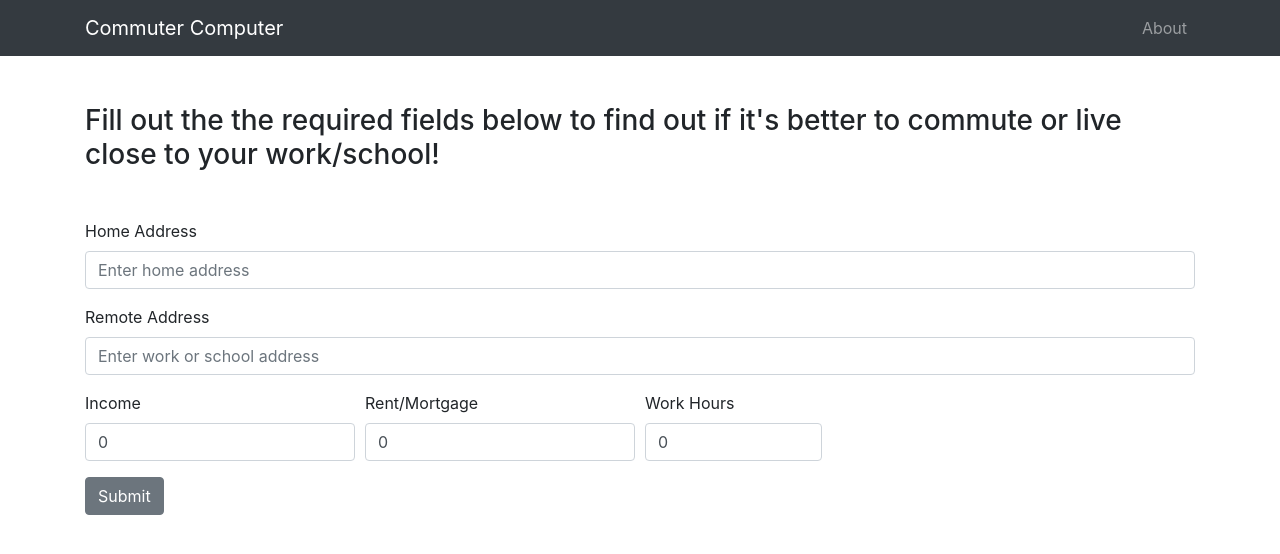
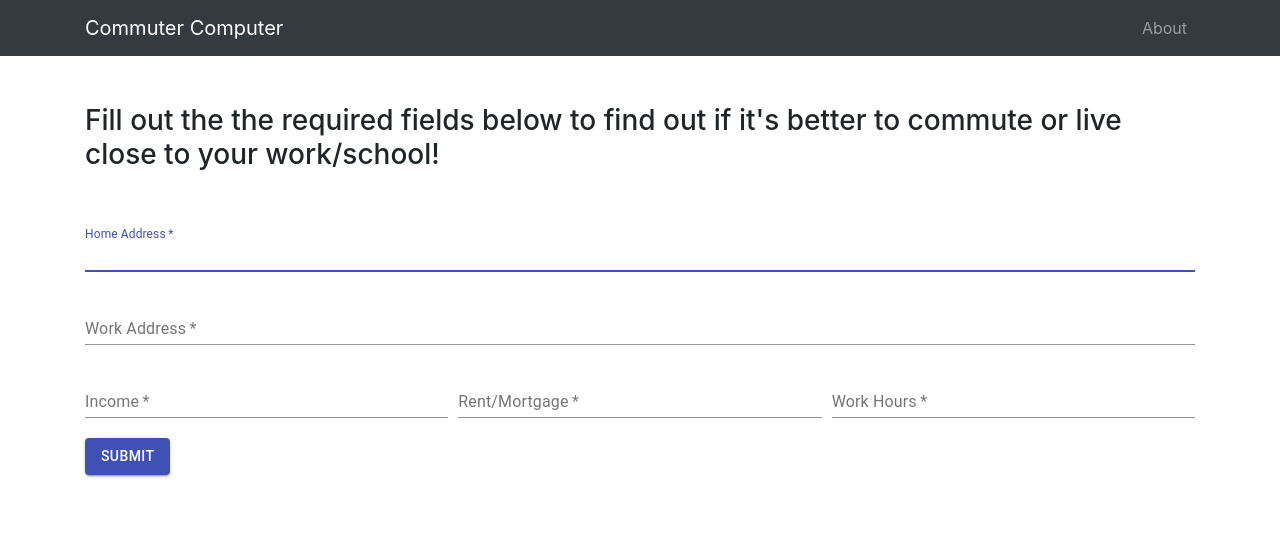
Before and after one commit to CS4800/commuter-computer, a React (Create React App) app in the folder client/: page / in a window 1280 px wide. Shown: the top 554 px of the page. Built offline with nearby package versions, Linux system fonts and the light colour scheme.

Commit message:
Switched form input components to material-ui

```diff
--- a/client/package.json
+++ b/client/package.json
@@ -3,6 +3,7 @@
   "version": "0.1.0",
   "private": true,
   "dependencies": {
+    "@material-ui/core": "^4.5.0",
     "axios": "^0.19.0",
     "bootstrap": "^4.3.1",
     "react": "^16.9.0",
--- a/client/src/App.js
+++ b/client/src/App.js
@@ -13,9 +13,9 @@ class App extends Component {
     formData: {
       homeAddr: '',
       remoteAddr: '',
-      income: 0,
-      homeCost: 0,
-      workHours: 0,
+      income: '',
+      homeCost: '',
+      workHours: '',
       data: null
     }
   };
@@ -24,7 +24,7 @@ class App extends Component {
     let { name, value } = e.target;
 
     // prevent NaN error when returning empty value to float type
-    if (e.target.value === 'number' && !value) value = 0;
+    if (e.target.type === 'number' && !value) value = '';
 
     this.formUpdate({ name: name, value: value });
   };
@@ -48,7 +48,7 @@ class App extends Component {
           <Container>
             <Switch>
               <Route path='/about'>
-                <About/>
+                <About />
               </Route>
               <Route path='/'>
                 <ComCalc
--- a/client/src/components/FormData.js
+++ b/client/src/components/FormData.js
@@ -1,83 +1,105 @@
-import React, { Component } from 'react';
-import { Col, Row, Button, Form, FormGroup, Label, Input } from 'reactstrap';
+import React from 'react';
+import { Col, Row, Form, FormGroup } from 'reactstrap';
 import axios from 'axios';
+import Button from '@material-ui/core/Button';
+import TextField from '@material-ui/core/TextField';
 
-export class FormData extends Component {
-  getResults = () => {
-    axios.post('/api/com-calc', this.props.formData).then(res => {
-      this.props.formUpdate({ name: 'data', value: res.data });
+export function FormData(props) {
+  const getResults = e => {
+    e.preventDefault();
+    axios.post('/api/com-calc', props.formData).then(res => {
+      props.formUpdate({ name: 'data', value: res.data });
     });
   };
 
-  render() {
   return (
     <React.Fragment>
       <Form>
         <FormGroup>
-            <Label for='homeAddr'>Home Address</Label>
-            <Input
+          <TextField
             type='text'
+            id='homeAddr'
+            label='Home Address'
             name='homeAddr'
-              id='homeAddr'
-              placeholder='Enter home address'
-              value={this.props.formData.homeAddr}
-              onChange={this.props.formChange}
+            fullWidth
+            margin='dense'
+            autoFocus
+            required
+            value={props.formData.homeAddr}
+            onChange={props.formChange}
           />
         </FormGroup>
         <FormGroup>
-            <Label for='remoteAddr'>Remote Address</Label>
-            <Input
+          <TextField
             type='text'
+            id='remoteAddr'
+            label='Work Address'
             name='remoteAddr'
-              id='remoteAddr'
-              placeholder='Enter work or school address'
-              value={this.props.formData.remoteAddr}
-              onChange={this.props.formChange}
+            fullWidth
+            margin='dense'
+            required
+            value={props.formData.remoteAddr}
+            onChange={props.formChange}
           />
         </FormGroup>
         <Row form>
-            <Col md={3}>
+          <Col>
             <FormGroup>
-                <Label for='income'>Income</Label>
-                <Input
+              <TextField
                 type='number'
+                id='income'
+                label='Income'
                 name='income'
-                  id='income'
-                  value={this.props.formData.income}
-                  onChange={this.props.formChange}
+                fullWidth
+                margin='dense'
+                required
+                value={props.formData.income}
+                onChange={props.formChange}
               />
             </FormGroup>
           </Col>
-            <Col md={3}>
+          <Col>
             <FormGroup>
-                <Label for='homeCost'>Rent/Mortgage</Label>
-                <Input
+              <TextField
                 type='number'
+                id='homeCost'
+                label='Rent/Mortgage'
                 name='homeCost'
-                  id='homeCost'
-                  value={this.props.formData.homeCost}
-                  onChange={this.props.formChange}
+                fullWidth
+                margin='dense'
+                required
+                value={props.formData.homeCost}
+                onChange={props.formChange}
               />
             </FormGroup>
           </Col>
-            <Col md={2}>
+          <Col>
             <FormGroup>
-                <Label for='workHours'>Work Hours</Label>
-                <Input
+              <TextField
                 type='number'
+                id='workHours'
+                label='Work Hours'
                 name='workHours'
-                  id='workHours'
-                  value={this.props.formData.workHours}
-                  onChange={this.props.formChange}
+                fullWidth
+                margin='dense'
+                required
+                value={props.formData.workHours}
+                onChange={props.formChange}
               />
             </FormGroup>
           </Col>
         </Row>
+        <Button
+          type='submit'
+          variant='contained'
+          color='primary'
+          onClick={getResults.bind(this)}
+        >
+          Submit
+        </Button>
       </Form>
-        <Button onClick={this.getResults.bind(this)}>Submit</Button>
     </React.Fragment>
   );
 }
-}
 
 export default FormData;
```
Also changed, not shown: 2 other files (tests, documents, lock files or other folders). Lines whose indentation alone changed are shown as unchanged.
